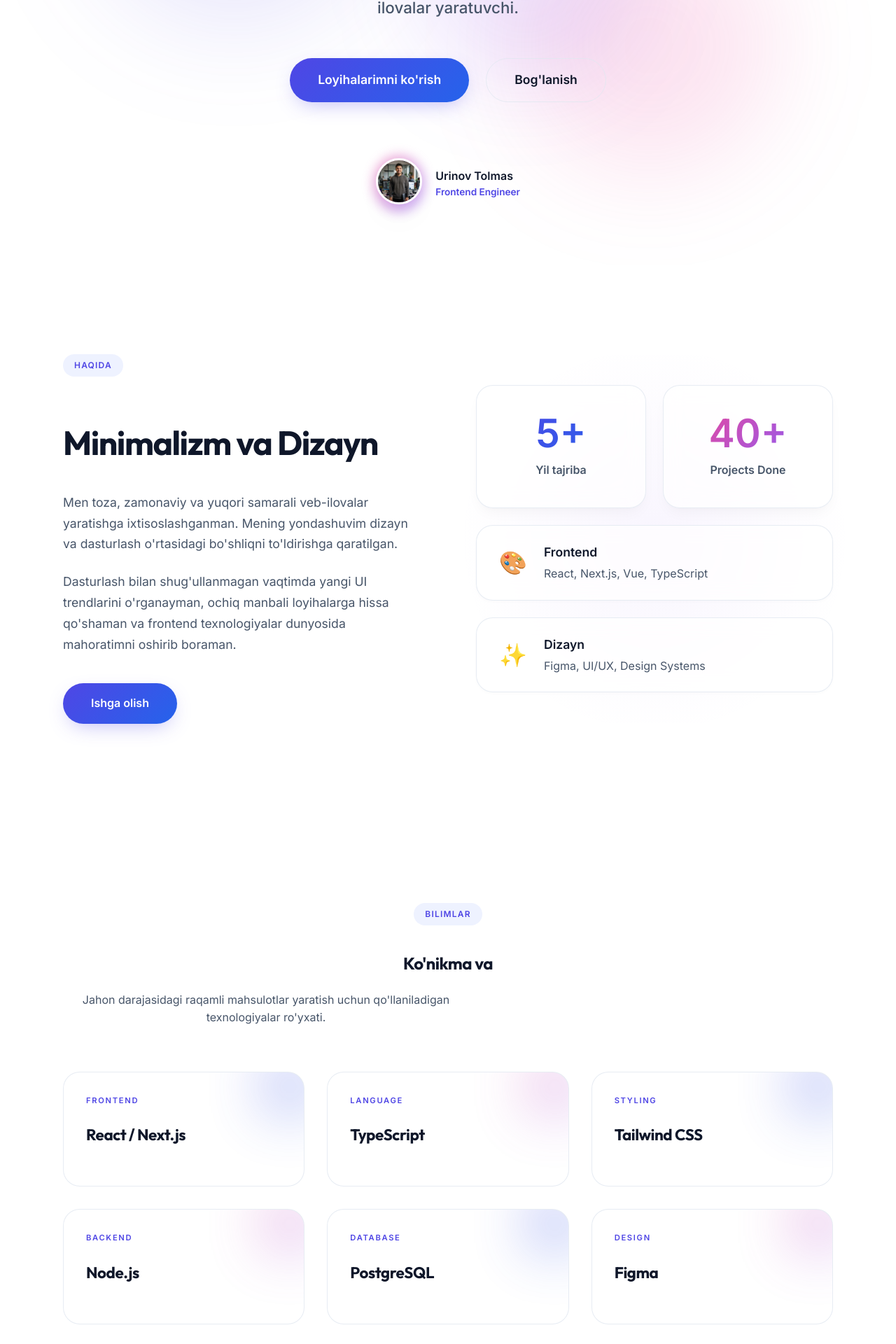
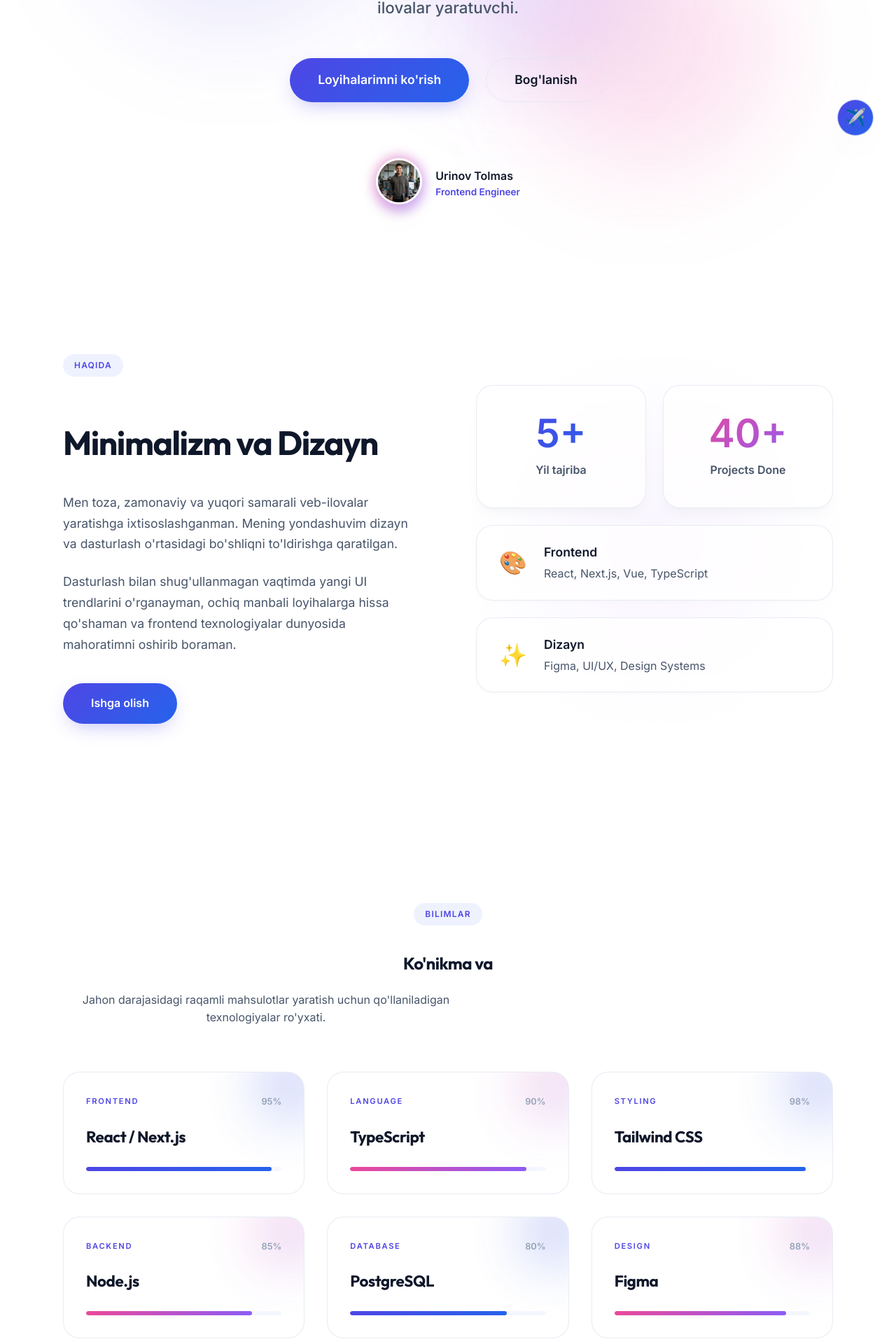
Before and after one commit to Tolmas001/frontend_portfolio, a React (Vite) app: page / in a window 1280 px wide. Shown: the part 510-2430 px from the top of the page at 70% size. Built offline with nearby package versions, Linux system fonts and the light colour scheme.

Commit message:
feat: add ScrollTools component for navigation and update Skills to include proficiency indicators

```diff
--- a/src/App.jsx
+++ b/src/App.jsx
@@ -10,8 +10,8 @@ import Footer from './components/Footer';
 import { LanguageProvider } from './LanguageContext';
 import { ThemeProvider } from './ThemeContext';
 import { useScrollRevealAll } from './hooks/useScrollReveal';
-
 import CustomCursor from './components/CustomCursor';
+import ScrollTools from './components/ScrollTools';
 
 function App() {
   useScrollRevealAll();
@@ -19,6 +19,7 @@ function App() {
   return (
     <ThemeProvider>
       <CustomCursor />
+      <ScrollTools />
       <LanguageProvider>
         <Navbar />
         <main>
--- /dev/null
+++ b/src/components/ScrollTools.jsx
@@ -0,0 +1,99 @@
+import React, { useState, useEffect } from 'react';
+
+const ScrollTools = () => {
+  const [scrollProgress, setScrollProgress] = useState(0);
+  const [showBackToTop, setShowBackToTop] = useState(false);
+
+  useEffect(() => {
+    const handleScroll = () => {
+      const totalScroll = document.documentElement.scrollHeight - window.innerHeight;
+      const currentScroll = window.scrollY;
+      setScrollProgress((currentScroll / totalScroll) * 100);
+      setShowBackToTop(currentScroll > 400);
+    };
+
+    window.addEventListener('scroll', handleScroll);
+    return () => window.removeEventListener('scroll', handleScroll);
+  }, []);
+
+  const scrollToTop = () => {
+    window.scrollTo({ top: 0, behavior: 'smooth' });
+  };
+
+  return (
+    <>
+      {/* Scroll Progress Bar */}
+      <div style={{
+        position: 'fixed',
+        top: 0,
+        left: 0,
+        width: `${scrollProgress}%`,
+        height: '4px',
+        background: 'var(--primary-gradient)',
+        zIndex: 9999,
+        transition: 'width 0.1s ease-out',
+      }} />
+
+      {/* Back to Top Button */}
+      <button
+        onClick={scrollToTop}
+        className="glass"
+        style={{
+          position: 'fixed',
+          bottom: '2rem',
+          right: '2rem',
+          width: '50px',
+          height: '50px',
+          borderRadius: '50%',
+          display: 'flex',
+          alignItems: 'center',
+          justifyContent: 'center',
+          fontSize: '1.5rem',
+          zIndex: 1500,
+          opacity: showBackToTop ? 1 : 0,
+          transform: `translateY(${showBackToTop ? '0' : '20px'})`,
+          transition: 'all 0.4s cubic-bezier(0.16, 1, 0.3, 1)',
+          cursor: 'pointer',
+          border: '1px solid var(--border-color)',
+          boxShadow: 'var(--shadow-lg)',
+          color: 'var(--primary-color)',
+        }}
+      >
+        ↑
+      </button>
+
+      {/* Floating Telegram Button */}
+      <a
+        href="https://t.me/tolmas_dev"
+        target="_blank"
+        rel="noopener noreferrer"
+        className="glass"
+        style={{
+          position: 'fixed',
+          bottom: '6rem',
+          right: '2rem',
+          width: '50px',
+          height: '50px',
+          borderRadius: '50%',
+          display: 'flex',
+          alignItems: 'center',
+          justifyContent: 'center',
+          fontSize: '1.5rem',
+          zIndex: 1500,
+          transition: 'all 0.4s cubic-bezier(0.16, 1, 0.3, 1)',
+          cursor: 'pointer',
+          border: '1px solid var(--border-color)',
+          boxShadow: 'var(--shadow-lg)',
+          background: 'var(--primary-gradient)',
+          color: 'white',
+        }}
+        onMouseEnter={e => e.currentTarget.style.transform = 'scale(1.1) rotate(10deg)'}
+        onMouseLeave={e => e.currentTarget.style.transform = 'scale(1)'}
+      >
+        ✈️
+      </a>
+    </>
+  );
+};
+
+export default ScrollTools;
--- a/src/components/Skills.jsx
+++ b/src/components/Skills.jsx
@@ -2,12 +2,12 @@ import React from 'react';
 import { useLang } from '../LanguageContext';
 
 const skills = [
-  { name: 'React / Next.js', category: 'Frontend' },
-  { name: 'TypeScript', category: 'Language' },
-  { name: 'Tailwind CSS', category: 'Styling' },
-  { name: 'Node.js', category: 'Backend' },
-  { name: 'PostgreSQL', category: 'Database' },
-  { name: 'Figma', category: 'Design' },
+  { name: 'React / Next.js', category: 'Frontend', level: 95 },
+  { name: 'TypeScript', category: 'Language', level: 90 },
+  { name: 'Tailwind CSS', category: 'Styling', level: 98 },
+  { name: 'Node.js', category: 'Backend', level: 85 },
+  { name: 'PostgreSQL', category: 'Database', level: 80 },
+  { name: 'Figma', category: 'Design', level: 88 },
 ];
 
 const Skills = () => {
@@ -48,22 +48,42 @@ const Skills = () => {
               }} />
 
               <div style={{ position: 'relative', zIndex: 1 }}>
+                <div style={{ display: 'flex', justifyContent: 'space-between', alignItems: 'center', marginBottom: '0.75rem' }}>
                   <div style={{
                     fontSize: '0.7rem',
                     color: 'var(--primary-color)',
-                  marginBottom: '0.75rem',
                     textTransform: 'uppercase',
                     letterSpacing: '0.15em',
                     fontWeight: '800'
                   }}>
                     {skill.category}
                   </div>
+                  <div style={{ fontSize: '0.8rem', fontWeight: '800', color: 'var(--text-muted)' }}>{skill.level}%</div>
+                </div>
                 <h3 style={{
                   fontSize: '1.4rem',
                   color: 'var(--text-primary)',
                   fontWeight: '700',
-                  letterSpacing: '-0.02em'
+                  letterSpacing: '-0.02em',
+                  marginBottom: '1.5rem'
                 }}>{skill.name}</h3>
+
+                {/* Progress Bar */}
+                <div style={{
+                  width: '100%',
+                  height: '6px',
+                  background: 'var(--bg-tertiary)',
+                  borderRadius: '100px',
+                  overflow: 'hidden',
+                }}>
+                  <div style={{
+                    width: `${skill.level}%`,
+                    height: '100%',
+                    background: i % 2 === 0 ? 'var(--primary-gradient)' : 'var(--accent-gradient)',
+                    borderRadius: '100px',
+                    transition: 'width 1.5s cubic-bezier(0.16, 1, 0.3, 1) 0.5s',
+                  }} />
+                </div>
               </div>
             </div>
           ))}
--- a/src/index.css
+++ b/src/index.css
@@ -81,6 +81,10 @@
   border: 1px solid rgba(255, 255, 255, 0.1);
 }
 
+html {
+  scroll-behavior: smooth;
+}
+
 body {
   background-color: var(--bg-color);
   color: var(--text-primary);
@@ -88,6 +92,10 @@ body {
   line-height: 1.6;
   overflow-x: hidden;
   -webkit-font-smoothing: antialiased;
+}
+
+[data-theme='dark'] ::-webkit-scrollbar-thumb {
+  background: #334155;
 }
 
 ::-webkit-scrollbar { width: 8px; }
```
Lines whose indentation alone changed are shown as unchanged.
